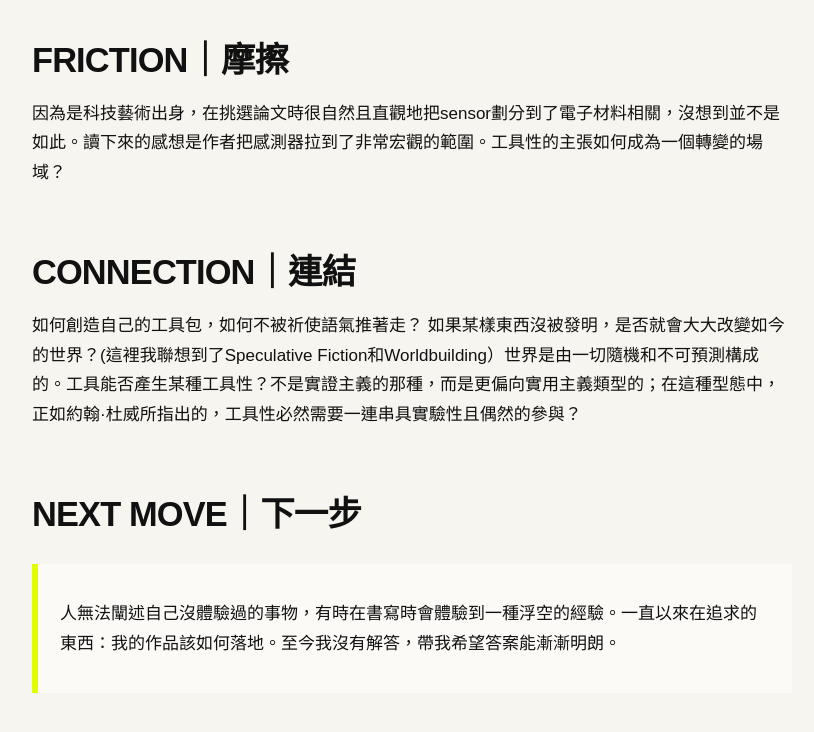
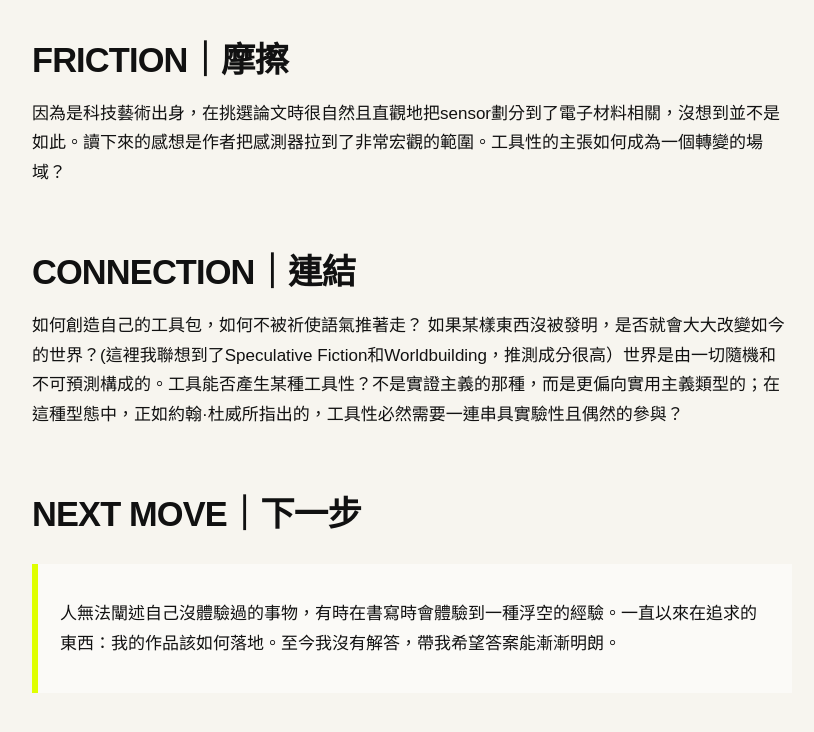
Before and after one commit to irisalco/fieldworkarchive, a Jekyll site: the page built from weeks/week-05.md, in a window 1280 px wide and 900 px high, scrolled down 3355 px, cut to the strip 89-821 px from the top of the window. Shown: the whole strip, without its empty margins (48-862 px from the left). Built offline with Jekyll 4.4.1, drawn with Linux system fonts in a browser that asks for light colours.

Commit message:
Update week-05.md

```diff
--- a/weeks/week-05.md
+++ b/weeks/week-05.md
@@ -30,7 +30,7 @@ permalink: /weeks/week-05/
 ## CONNECTION｜連結
 
 如何創造自己的工具包，如何不被祈使語氣推著走？
-如果某樣東西沒被發明，是否就會大大改變如今的世界？(這裡我聯想到了Speculative Fiction和Worldbuilding）世界是由一切隨機和不可預測構成的。工具能否產生某種工具性？不是實證主義的那種，而是更偏向實用主義類型的；在這種型態中，正如約翰·杜威所指出的，工具性必然需要一連串具實驗性且偶然的參與？
+如果某樣東西沒被發明，是否就會大大改變如今的世界？(這裡我聯想到了Speculative Fiction和Worldbuilding，推測成分很高）世界是由一切隨機和不可預測構成的。工具能否產生某種工具性？不是實證主義的那種，而是更偏向實用主義類型的；在這種型態中，正如約翰·杜威所指出的，工具性必然需要一連串具實驗性且偶然的參與？
 
 ## NEXT MOVE｜下一步
 
```
